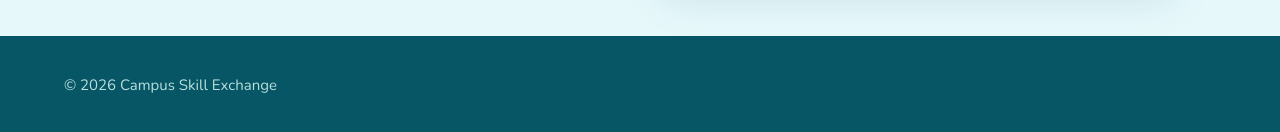
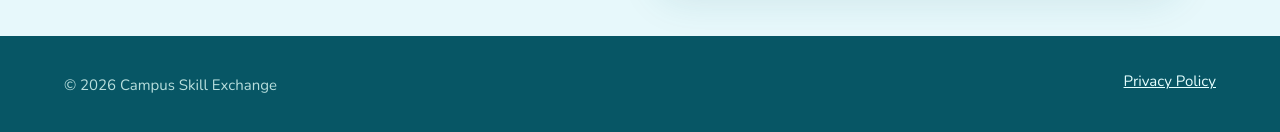
Before and after one commit to ankitgupta2006/campus-skill-exchange-platform, a website: page pages/register.html in a window 1280 px wide. Shown: the part 1109-1241 px from the top of the page. Drawn offline with nearby package versions, Linux system fonts and the light colour scheme.

Commit message:
Add Privacy Policy link

```diff
--- a/pages/register.html
+++ b/pages/register.html
@@ -70,7 +70,7 @@
         </p>
       </div>
     </section>
-    <footer class="footer"><p>&copy; 2026 Campus Skill Exchange</p></footer>
+    <footer class="footer"><p>&copy; 2026 Campus Skill Exchange</p><a href="privacy-policy.html">Privacy Policy</a></footer>
     <script src="../JS/auth.js"></script>
     <script src="../JS/navigation.js"></script>
   </body>
```
